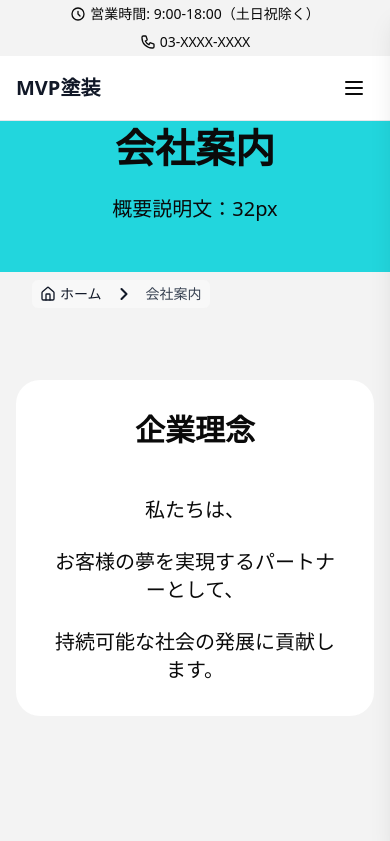
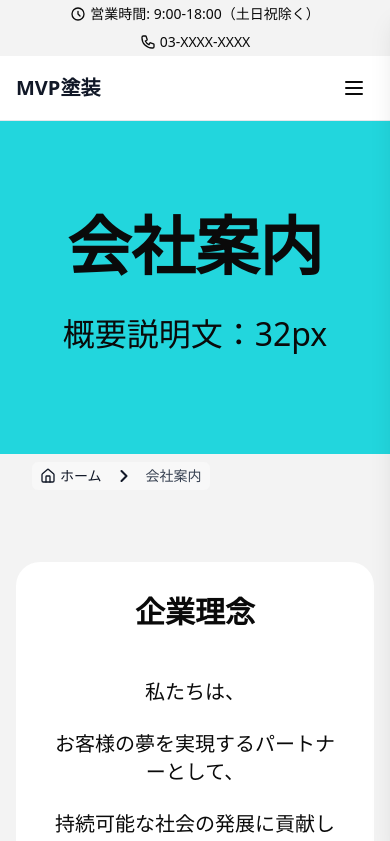
Before and after one commit to TomoyaSekiWk315/NextJsTeamPractice, a Next.js app in the folder nextjs-team-practice/: page /company in a window 390 px wide. Shown: the top 841 px of the page. Built offline with nearby package versions, Linux system fonts and the light colour scheme.

Commit message:
ヒーローセクションと詳細ボタンの一部修正完了

```diff
--- a/nextjs-team-practice/app/company/components/company-hero.tsx
+++ b/nextjs-team-practice/app/company/components/company-hero.tsx
@@ -1,8 +1,8 @@
 export function CompanyHero() {
   return (
-    <section className="bg-[#22d6dd] text-center py-12 md:py-24">
-      <h1 className="text-[40px] md:text-[64px] font-bold mb-4">会社案内</h1>
-      <p className="text-[20px] md:text-[32px]">概要説明文：32px</p>
+    <section className="bg-[#22d6dd] text-center py-24">
+      <h1 className="text-[64px] font-bold mb-4">会社案内</h1>
+      <p className="text-[32px]">概要説明文：32px</p>
     </section>
   )
 }
--- a/nextjs-team-practice/app/company/page.tsx
+++ b/nextjs-team-practice/app/company/page.tsx
@@ -1,16 +1,14 @@
-import { Header } from "@/app/components/shared/header"
-import { CompanyHero } from "./components/company-hero"
 import { CompanyPhilosophy } from "./components/company-philosophy"
 import { CompanyOverview } from "./components/company-overview"
 import { CompanyHistory } from "./components/company-history"
 import { ContactCTA } from "../services/components/contact-cta"
-import { Footer } from "@/app/components/shared/footer"
 import { Breadcrumb } from "@/app/components/shared/breadcrumb"
+import { HeroSection } from "@/app/components/shared/hero-section"
 
 export default function CompanyPage() {
   return (
     <>
-      <CompanyHero />
+      <HeroSection title="会社案内" />
       <div className="bg-[#f3f3f3]">
         <div className="container mx-auto px-4">
           <Breadcrumb
--- /dev/null
+++ b/nextjs-team-practice/app/components/shared/hero-section.tsx
@@ -0,0 +1,20 @@
+interface HeroSectionProps {
+    title: string;
+    description?: string;
+    titleTag?: 'h1' | 'h2';
+  }
+
+  export function HeroSection({
+    title,
+    description = "概要説明文：32px",
+    titleTag: TitleTag = 'h1'
+  }: HeroSectionProps) {
+    return (
+      <section className="bg-[#22d6dd] text-center py-24">
+        <div className="pt-8 md:pt-0">
+          <TitleTag className="text-[64px] font-bold mb-4">{title}</TitleTag>
+          <p className="text-[32px]">{description}</p>
+        </div>
+      </section>
+    )
+  }
--- a/nextjs-team-practice/app/contact/page.tsx
+++ b/nextjs-team-practice/app/contact/page.tsx
@@ -1,13 +1,11 @@
-import { Header } from "@/app/components/shared/header"
-import { ContactHero } from "./components/contact-hero"
 import { ContactForm } from "./components/contact-form"
-import { Footer } from "@/app/components/shared/footer"
 import { Breadcrumb } from "@/app/components/shared/breadcrumb"
+import { HeroSection } from "@/app/components/shared/hero-section"
 
 export default function ContactPage() {
   return (
     <>
-      <ContactHero />
+      <HeroSection title="お問い合わせ" />
       <div className="bg-[#f3f3f3]">
         <div className="container mx-auto px-4">
           <Breadcrumb
--- a/nextjs-team-practice/app/page.tsx
+++ b/nextjs-team-practice/app/page.tsx
@@ -1,19 +1,17 @@
 import { LatestWorks } from "./components/latest-works"
 import { PaintingProcess } from "./components/painting-process"
 import { CTASection } from "./components/cta-section"
-import { Footer } from "@/app/components/shared/footer"
-import { Header } from "./components/shared/header"
 import { Services } from "./components/services"
 import { CompanyFeatures } from "./components/company-features"
+import { HeroSection } from "./components/shared/hero-section"
 
 export default function Home() {
   return (
     <>
-      {/* Hero Section */}
-      <section className="bg-[#22d6dd] text-center py-24">
-        <h2 className="text-[64px] font-bold mb-4">キャッチコピー：64px</h2>
-        <p className="text-[32px]">概要説明文：32px</p>
-      </section>
+      <HeroSection
+        title="キャッチコピー：64px"
+        titleTag="h2"
+      />
 
       <div className="bg-[#ffffff]">
         <div className="container mx-auto px-4">
--- a/nextjs-team-practice/app/services/[type]/page.tsx
+++ b/nextjs-team-practice/app/services/[type]/page.tsx
@@ -1,13 +1,11 @@
-import { Header } from "@/app/components/shared/header"
-import { ServiceDetailHero } from "../components/service-detail-hero"
 import { ServiceFeatures } from "../components/service-features"
 import { ServiceFlow } from "../components/service-flow"
 import { FAQSection } from "../components/faq-section"
 import { ContactCTA } from "../components/contact-cta"
-import { Footer } from "@/app/components/shared/footer"
 import { Breadcrumb } from "@/app/components/shared/breadcrumb"
 import { Button } from "@/components/ui/button"
 import { Metadata } from 'next'
+import { HeroSection } from "@/app/components/shared/hero-section"
 
 type Props = {
   params: Promise<{
@@ -38,7 +36,7 @@ export default async function ServiceDetailPage({
 
   return (
     <div className="min-h-screen">
-      <ServiceDetailHero title={serviceTitle} />
+      <HeroSection title={serviceTitle} />
       <main>
         <div className="container mx-auto px-4">
           <Breadcrumb
--- a/nextjs-team-practice/app/works/page.tsx
+++ b/nextjs-team-practice/app/works/page.tsx
@@ -1,12 +1,12 @@
-import { WorksHero } from "./components/works-hero"
 import { WorksList } from "./components/works-list"
 import { ContactCTA } from "../services/components/contact-cta"
 import { Breadcrumb } from "@/app/components/shared/breadcrumb"
+import { HeroSection } from "@/app/components/shared/hero-section"
 
 export default function WorksPage() {
   return (
     <>
-      <WorksHero />
+      <HeroSection title="施工事例" />
       <div className="bg-[#f3f3f3]">
         <div className="container mx-auto px-4">
           <Breadcrumb
@@ -16,8 +16,8 @@ export default function WorksPage() {
             ]}
           />
           <WorksList />
+          <ContactCTA />
         </div>
-        <ContactCTA />
       </div>
     </>
   )
```
